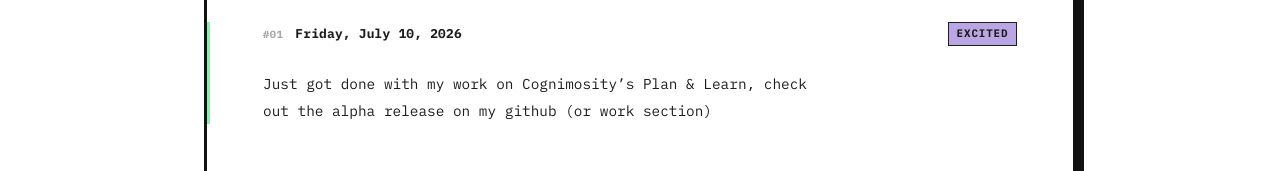
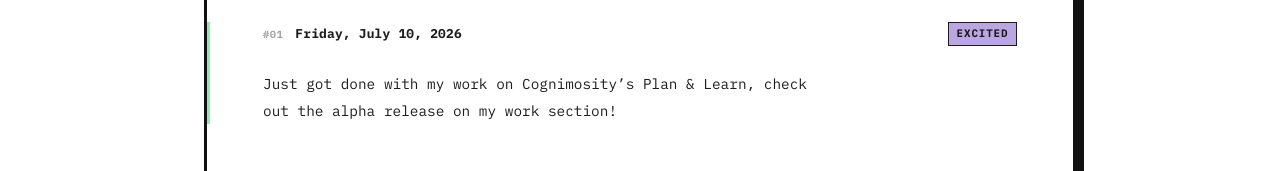
Before and after one commit to Jibrinpaul67/Portfolio-Website-main, an Astro site: page /journal in a window 1280 px wide. Shown: the part 1310-1481 px from the top of the page. Built offline with nearby package versions, Linux system fonts and the light colour scheme; Astro itself is replaced by a stand-in of ours; no server answers.

Commit message:
Update journal entry for 2026-07-10

```diff
--- a/src/content/journal/2026-07-10.md
+++ b/src/content/journal/2026-07-10.md
@@ -4,4 +4,4 @@ mood: excited
 draft: false
 ---
 
-Just got done with my work on Cognimosity's Plan & Learn, check out the alpha release on my github (or work section)
+Just got done with my work on Cognimosity's Plan & Learn, check out the alpha release on my work section!
```
